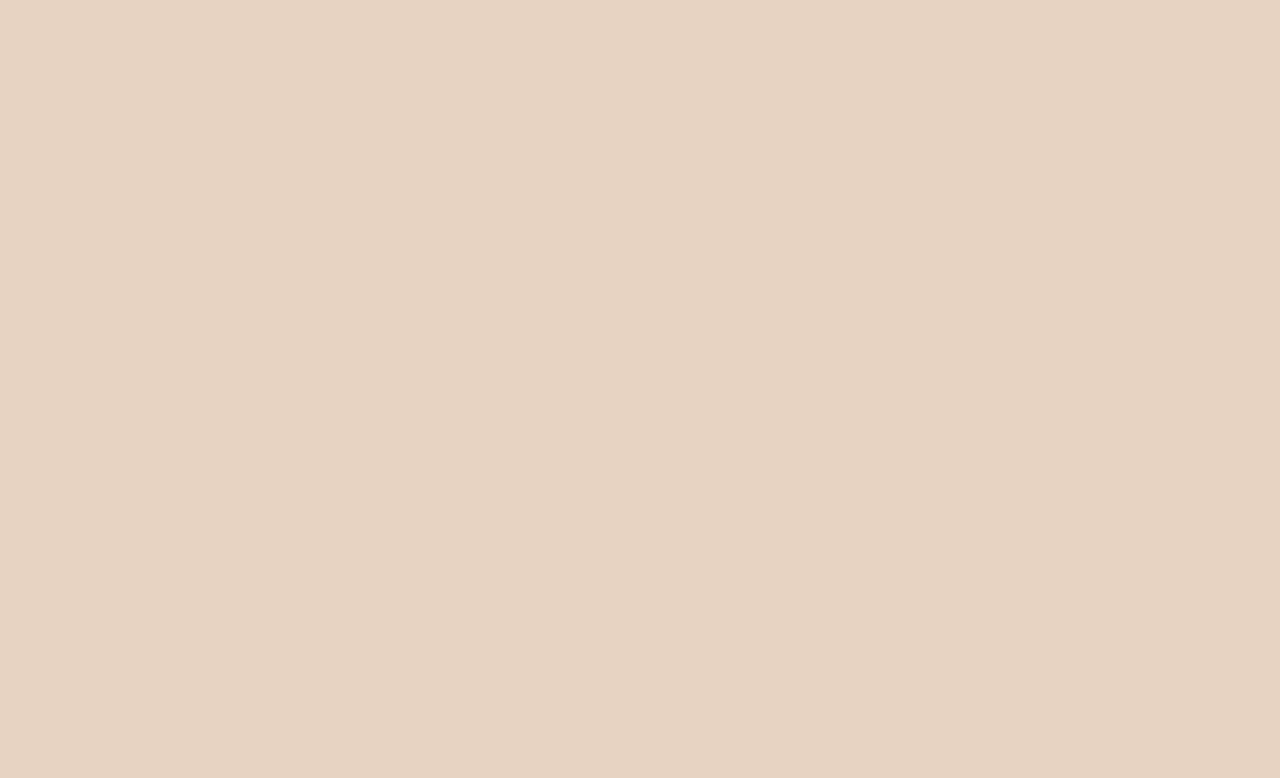
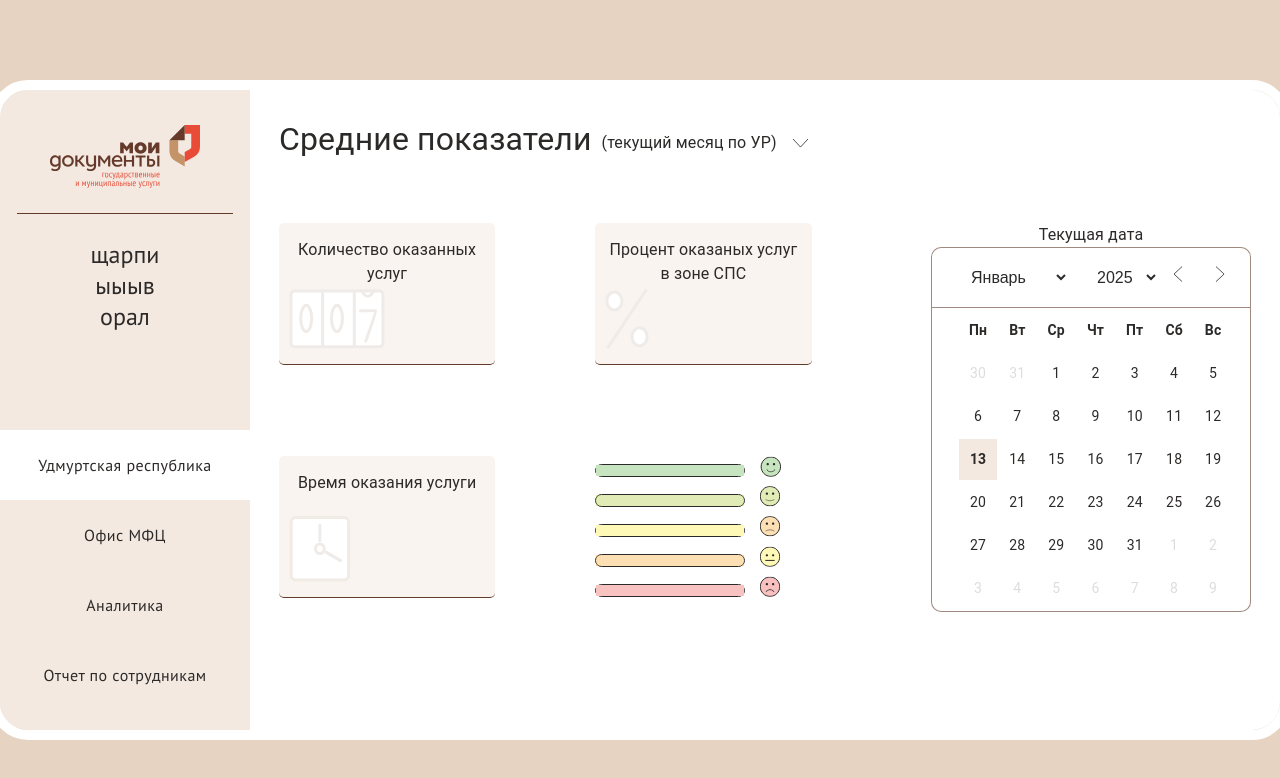
Before and after one commit to Aniloni/diplom_admin, a React (Create React App) app: page /LeftPanel in a window 1280 px wide. Before the commit this address had no page. Shown: the top 778 px of the page. Built offline with nearby package versions, Linux system fonts and the light colour scheme.

Commit message:
стили в leftPanel

```diff
--- a/src/App.js
+++ b/src/App.js
@@ -11,8 +11,8 @@
 <LeftPanel/> */}
             <Router>
                 <Routes>
-                    {/* <Route path="/" element={<LoginEmployee/>}/> */}
-                    <Route path="/" element={<LeftPanel/>}/>
+                    <Route path="/LeftPanel" element={<LeftPanel/>}/>
+                    <Route path="/" element={<LoginEmployee/>}/>
                 </Routes>
             </Router>
         </>
--- a/src/components/leftPanel/LeftPanel.js
+++ b/src/components/leftPanel/LeftPanel.js
@@ -110,12 +110,15 @@
                 {/* ограничивающий контейнер 1280px */}
                 <div className="lp-container">
                     <div className="leftPanel tab-panel-scroll">
+                        <div>
+
                         <img className="leftPanel-logo" src={logo} alt="logo"/>
                         <div className="line"></div>
                         <div className="user-info">
-                            <p>{user.first_name}</p>
-                            <p>{user.last_name}</p>
-                            <p>{user.sur_name}</p>
+                            <p>щарпи</p>
+                            <p>ыыыв</p>
+                            <p>орал</p>
+                        </div>
                         </div>
 
                         <div className="tabs-group">
@@ -136,8 +139,10 @@
                                 <DTabs index={3} label="Отчет по сотрудникам" {...a11yProps(3)} />
                             </Tabs>
                         </div>
+                        <div>
                         <div className="line bottom"></div>
                         <button className="logout-button">Выйти</button>
+                        </div>
                     </div>
                     <div>
                         <Box
--- a/src/components/leftPanel/leftPanel.scss
+++ b/src/components/leftPanel/leftPanel.scss
@@ -78,6 +78,9 @@
   height: 100%;
   overflow-y: auto;
   overflow-x: hidden;
+  display: flex;
+  flex-direction: column;
+  justify-content: space-between;
 }
 
 
--- a/src/pages/loginEmployee/LoginEmployee.js
+++ b/src/pages/loginEmployee/LoginEmployee.js
@@ -23,10 +23,10 @@
     setPassword(e.target.value);
   };
 
-  const handleSubmit = (e) => {
-    e.preventDefault();
-    // запускает useEffect при клике
-    setSubmitted(true);
+  const handleSubmit = () => {
+    // e.preventDefault();
+    // // запускает useEffect при клике
+    // setSubmitted(true);
     navigate("/LeftPanel"); // переход на след этап
   };
 
@@ -73,7 +73,7 @@
 
           <div className="text-loginEmployee">ВХОД В УЧЕТНУЮ ЗАПИСЬ</div>
         </div>
-        <form onSubmit={handleSubmit}>
+        <form >
           <div className="input-loginEmployee">
             <Input
               value={login}
@@ -87,7 +87,7 @@
               label={"ПАРОЛЬ"}
             ></Input>{" "}
           </div>
-          <Button type="submit">ВОЙТИ</Button>
+          <Button  onClick={handleSubmit} type="submit">ВОЙТИ</Button>
         </form>
       </div>
     </div>
```
